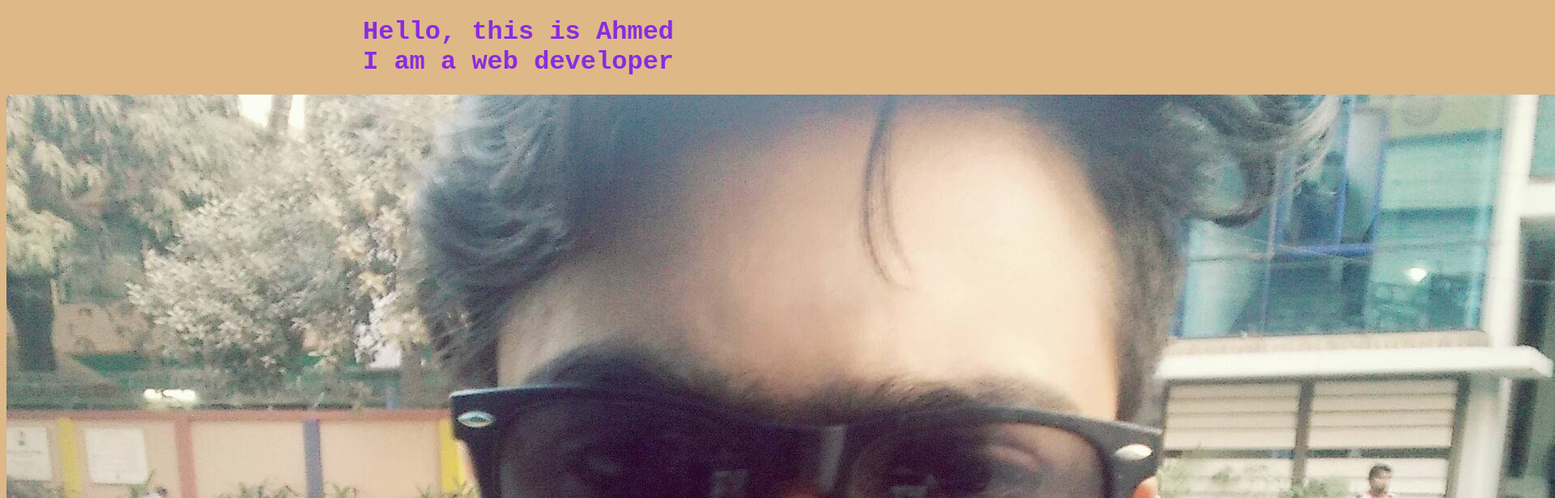
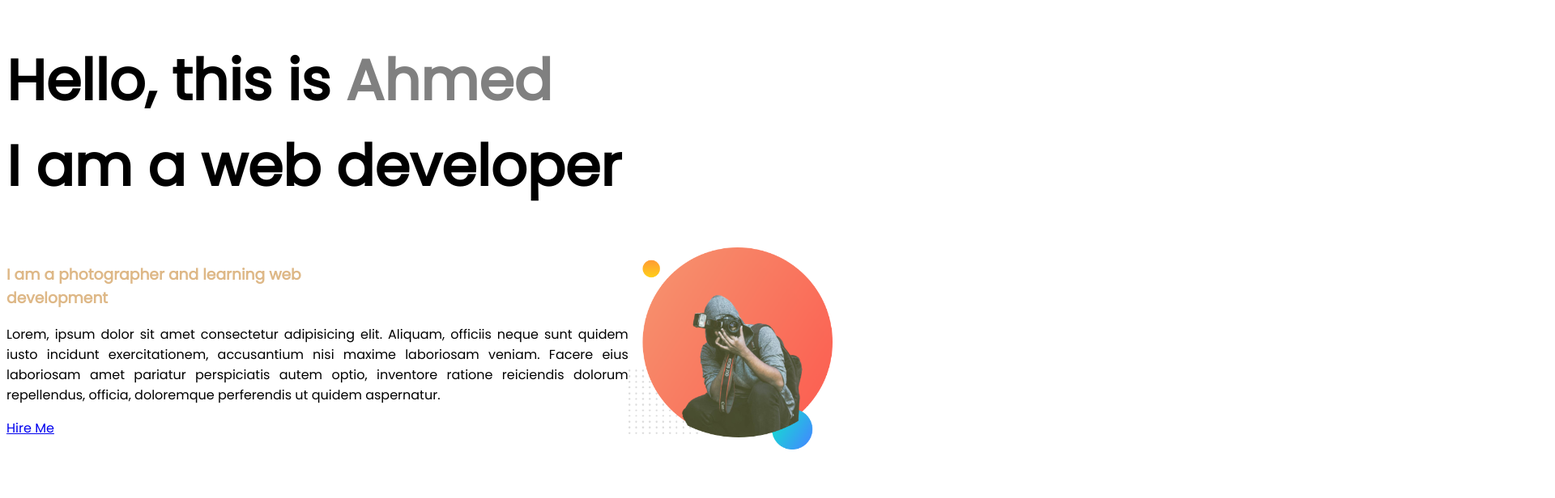
Before and after one commit to shan5642/Portfolio-website-ahmed, a plain HTML site: page index.html in a window 1280 px wide. Shown: the top 616 px of the page at 81% size, 1920 px wide, since content can reach past the window. Drawn offline with Linux system fonts and the light colour scheme.

Commit message:
added new css

```diff
--- a/index.html
+++ b/index.html
@@ -5,14 +5,45 @@
     <meta http-equiv="X-UA-Compatible" content="IE=edge" />
     <meta name="viewport" content="width=device-width, initial-scale=1.0" />
     <title>Sahzzad Ahmed</title>
-    <link rel="shortcut icon" href="icon/shan_logo.ico" type="image/x-icon" />
+    <link rel="preconnect" href="https://fonts.googleapis.com" />
+    <link rel="preconnect" href="https://fonts.gstatic.com" crossorigin />
+    <link
+      href="https://fonts.googleapis.com/css2?family=Poppins&display=swap"
+      rel="stylesheet"
+    />
+    <link
+      rel="shortcut icon"
+      href="images/shan_ahmed.jpg"
+      type="image/x-icon"
+    />
     <link rel="stylesheet" href="style.css" />
   </head>
   <body>
     <h1>
-      Hello, this is Ahmed<br />
+      Hello, this is <span class="grey-color">Ahmed</span><br />
       I am a web developer
     </h1>
-    <img src="images/shan_ahmed.jpg" alt="" id="shan" />
+    <section>
+      <div>
+        <h3 class="description">
+          I am a photographer and learning web development
+        </h3>
+        <p>
+          Lorem, ipsum dolor sit amet consectetur adipisicing elit. Aliquam,
+          officiis neque sunt quidem iusto incidunt exercitationem, accusantium
+          nisi maxime laboriosam veniam. Facere eius laboriosam amet pariatur
+          perspiciatis autem optio, inventore ratione reiciendis dolorum
+          repellendus, officia, doloremque perferendis ut quidem aspernatur.
+        </p>
+        <a
+          target="blank"
+          href="https://www.linkedin.com/in/shan-ahmed-9b260a112/"
+          >Hire Me</a
+        >
+      </div>
+      <div class="description">
+        <img src="icon/shan-bg.png" alt="" />
+      </div>
+    </section>
   </body>
 </html>
--- a/style.css
+++ b/style.css
@@ -1,13 +1,23 @@
-* {
-  background-color: burlywood;
-
+body {
+  font-family: "Poppins", sans-serif;
 }
 h1 {
-  text-align: center;
-  color: blueviolet;
-  text-shadow: chocolate;
-  font-family: "Courier New", Courier, monospace;
+  font-size: 70px;
 }
-#shan {
-  background-image: none;
+.grey-color {
+  color: grey;
 }
+.description {
+  width: 50%;
+  color: burlywood;
+  padding-right: 25%;
+}
+.description img {
+  width: 140%;
+}
+section {
+  display: flex;
+}
+p {
+  text-align: justify;
+}
```
Also changed, not shown: icon/dream-bg.png (added), icon/exp-bg.png (added), icon/my-bg.png (added), icon/my-bg2.png (added), icon/shan-bg.png (added), icon/top-banner.png (added), images/amma.jpg (added), images/biyebari.jpg (added), images/camera.jpg (added), images/russia.jpg (added), images/us.jpg (added), images/withcar.jpg (added).
